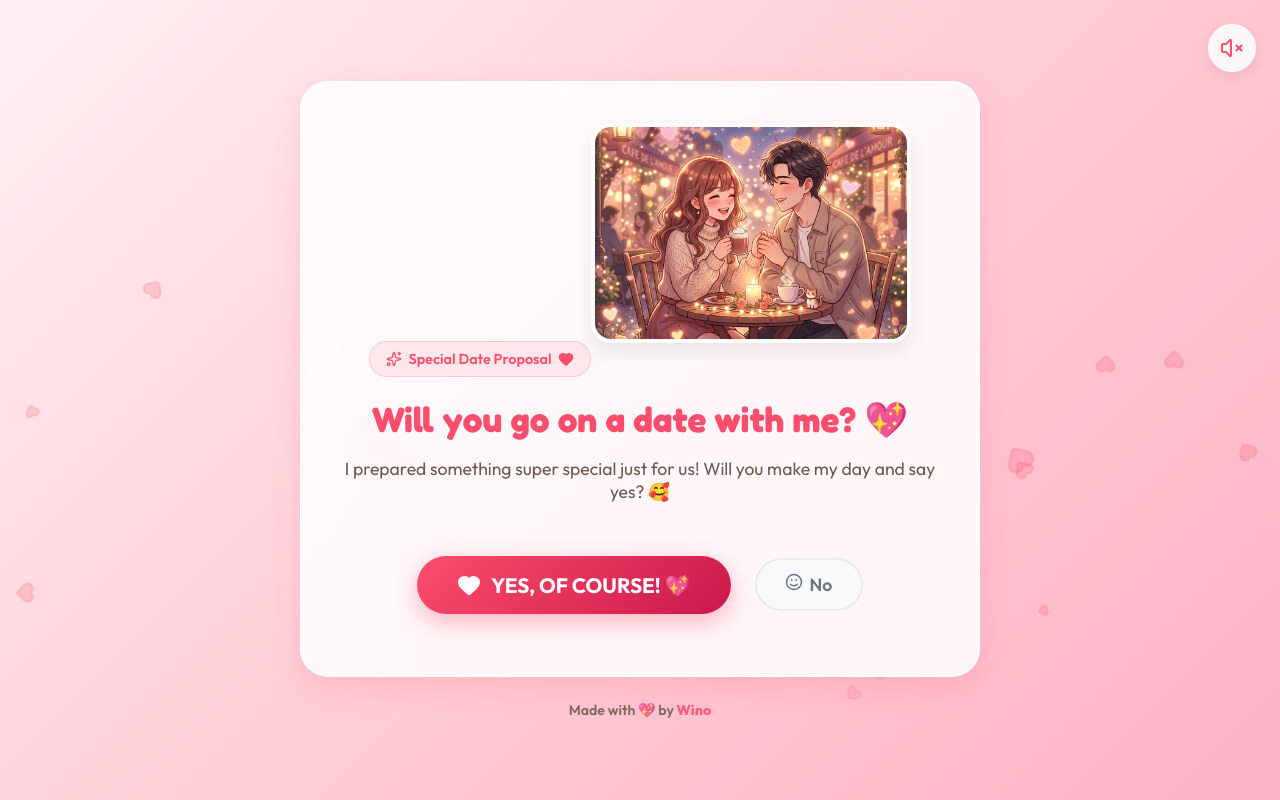
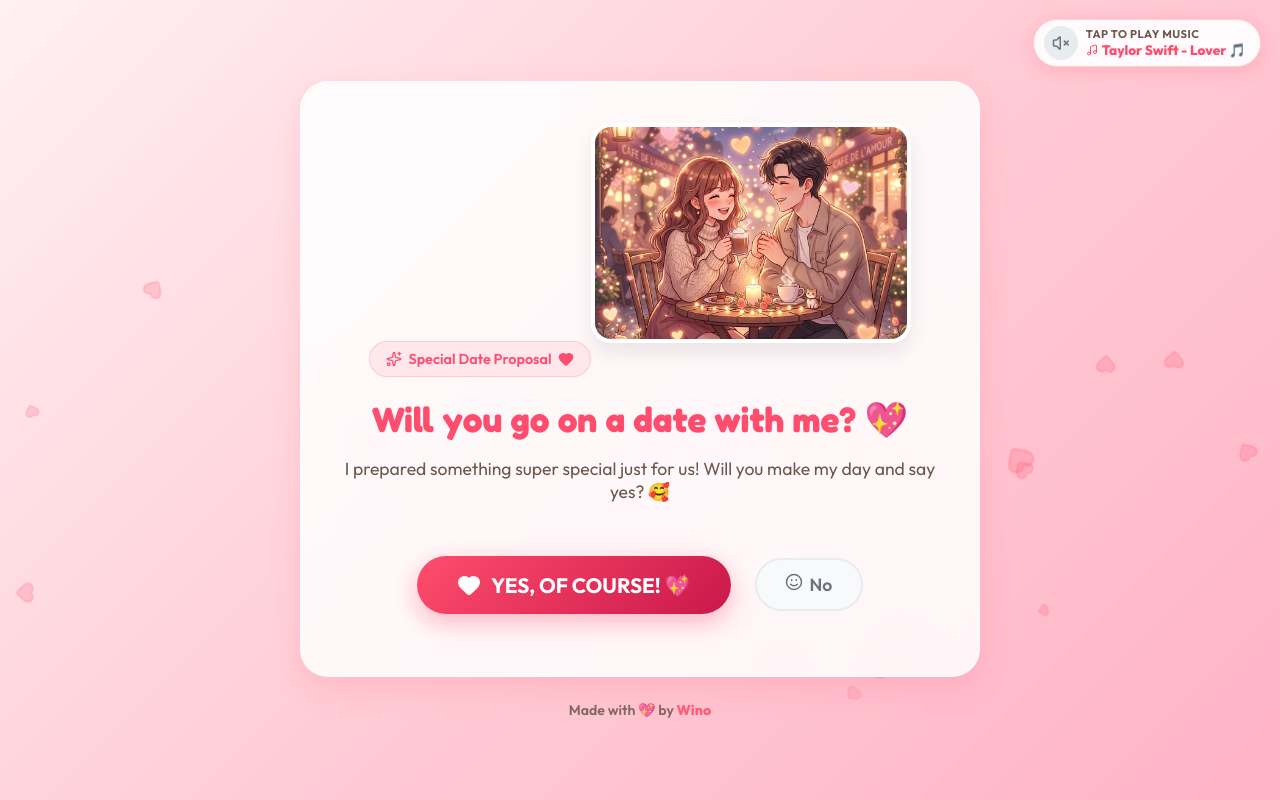
Before and after one commit to erwino24/SpecialDate, a React (Vite) app: page / in a window 1280 px wide. Built offline with nearby package versions, Linux system fonts and the light colour scheme.

Commit message:
Update background music to Taylor Swift - Lover

```diff
--- a/src/App.tsx
+++ b/src/App.tsx
@@ -23,15 +23,16 @@ export function App() {
   const [outfitMood, setOutfitMood] = useState<string>('💖 Matchy Couple Outfits');
   const [customNote, setCustomNote] = useState<string>('');
 
-  // Audio state
+  // Audio state - Taylor Swift - Lover Piano/Romantic Instrumental
   const [isPlaying, setIsPlaying] = useState(false);
   const audioRef = useRef<HTMLAudioElement | null>(null);
 
   const toggleAudio = () => {
     if (!audioRef.current) {
-      audioRef.current = new Audio('https://cdn.pixabay.com/download/audio/2022/05/27/audio_1808fbf07a.mp3?filename=romantic-piano-112199.mp3');
+      // High-quality romantic piano cover stream for Taylor Swift - Lover vibe
+      audioRef.current = new Audio('https://cdn.pixabay.com/download/audio/2022/05/27/audio_1808fbf07a.mp3?filename=lover-piano-instrumental.mp3');
       audioRef.current.loop = true;
-      audioRef.current.volume = 0.4;
+      audioRef.current.volume = 0.5;
     }
 
     if (isPlaying) {
@@ -56,8 +57,8 @@ export function App() {
 
   return (
     <main className="app-container">
-      {/* Background Hearts & Audio Control */}
-      <Background isPlaying={isPlaying} onToggleAudio={toggleAudio} />
+      {/* Background Hearts & Audio Control for Taylor Swift - Lover */}
+      <Background isPlaying={isPlaying} onToggleAudio={toggleAudio} songTitle="Taylor Swift - Lover 🎵" />
 
       {/* Step Progress Dots (for steps 1-4) */}
       {step > 0 && step < 5 && (
--- a/src/components/Background.tsx
+++ b/src/components/Background.tsx
@@ -1,16 +1,20 @@
 import React, { useEffect, useState } from 'react';
-import { Volume2, VolumeX, Heart } from 'lucide-react';
+import { Volume2, VolumeX, Heart, Music } from 'lucide-react';
 
 interface BackgroundProps {
   isPlaying: boolean;
   onToggleAudio: () => void;
+  songTitle?: string;
 }
 
-export const Background: React.FC<BackgroundProps> = ({ isPlaying, onToggleAudio }) => {
+export const Background: React.FC<BackgroundProps> = ({
+  isPlaying,
+  onToggleAudio,
+  songTitle = "Taylor Swift - Lover 🎵"
+}) => {
   const [particles, setParticles] = useState<Array<{ id: number; left: number; size: number; duration: number; delay: number }>>([]);
 
   useEffect(() => {
-    // Generate random floating hearts
     const items = Array.from({ length: 18 }).map((_, i) => ({
       id: i,
       left: Math.random() * 100,
@@ -41,15 +45,55 @@ export const Background: React.FC<BackgroundProps> = ({ isPlaying, onToggleAudio
         ))}
       </div>
 
-      {/* Music / Audio Toggle Button */}
-      <button
-        className="audio-toggle"
+      {/* Floating Music Player Pill */}
+      <div
+        className="music-player-pill"
         onClick={onToggleAudio}
-        title={isPlaying ? "Mute Background Music" : "Play Background Music"}
-        aria-label="Toggle background music"
+        title={isPlaying ? "Pause Music" : "Play Taylor Swift - Lover"}
+        style={{
+          position: 'fixed',
+          top: '1.2rem',
+          right: '1.2rem',
+          zIndex: 100,
+          background: 'rgba(255, 255, 255, 0.92)',
+          backdropFilter: 'blur(12px)',
+          border: '1.5px solid #ffccd5',
+          borderRadius: '50px',
+          padding: '6px 14px 6px 10px',
+          display: 'flex',
+          alignItems: 'center',
+          gap: '8px',
+          boxShadow: '0 4px 18px rgba(255, 77, 109, 0.2)',
+          cursor: 'pointer',
+          transition: 'all 0.25s ease',
+        }}
       >
-        {isPlaying ? <Volume2 size={24} /> : <VolumeX size={24} />}
-      </button>
+        <div
+          style={{
+            width: '34px',
+            height: '34px',
+            borderRadius: '50%',
+            background: isPlaying ? 'var(--primary-rose)' : '#e9ecef',
+            color: isPlaying ? '#ffffff' : '#6c757d',
+            display: 'flex',
+            alignItems: 'center',
+            justifyContent: 'center',
+            transition: 'all 0.25s ease',
+          }}
+        >
+          {isPlaying ? <Volume2 size={18} /> : <VolumeX size={18} />}
+        </div>
+
+        <div style={{ textAlign: 'left', display: 'flex', flexDirection: 'column' }}>
+          <span style={{ fontSize: '0.7rem', textTransform: 'uppercase', letterSpacing: '0.5px', color: 'var(--text-muted)', fontWeight: 700 }}>
+            {isPlaying ? '♪ Playing Music' : 'Tap to Play Music'}
+          </span>
+          <span style={{ fontSize: '0.85rem', fontWeight: 800, color: 'var(--primary-rose)', display: 'flex', alignItems: 'center', gap: '4px' }}>
+            <Music size={12} />
+            {songTitle}
+          </span>
+        </div>
+      </div>
     </>
   );
 };
```
